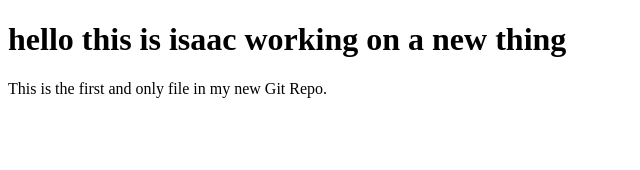
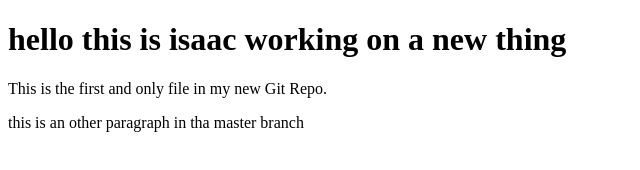
Before and after one commit to isaacbenit/my-first-repo, a plain HTML site: page index.html in a window 1280 px wide. Shown: the whole page, without its empty margins (0-640 px from the left). Drawn offline with Linux system fonts and the light colour scheme.

Commit message:
update index text

```diff
--- a/index.html
+++ b/index.html
@@ -7,6 +7,8 @@
 
 <h1>hello this is isaac working on a new thing  </h1>
 <p>This is the first and only file in my new Git Repo.</p>
+<p> this is an other paragraph in tha master branch
+</p>
 
 </body>
 </html>
```
